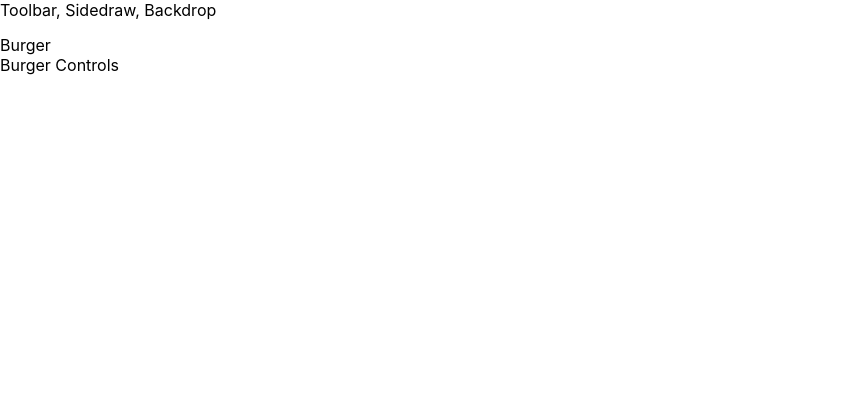
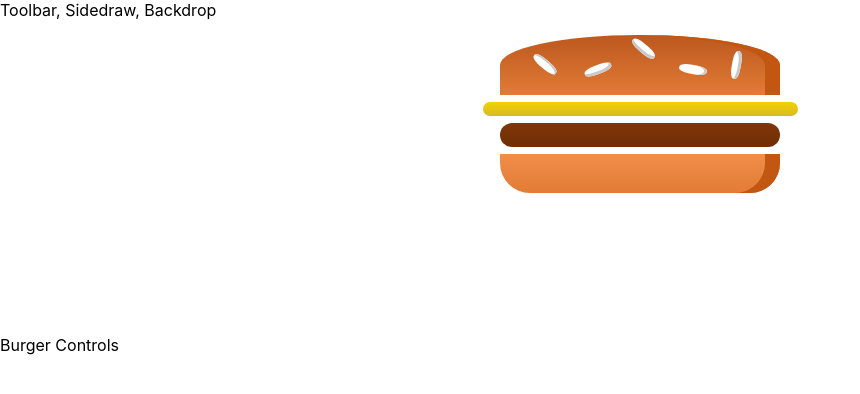
Before and after one commit to tearofenemy/burger_app, a React (Create React App) app: page / in a window 1280 px wide. Shown: the top 394 px of the page, without its empty margins (0-860 px from the left). Built offline with nearby package versions, Linux system fonts and the light colour scheme.

Commit message:
render simple burger

```diff
--- a/src/components/Burger/Burger.js
+++ b/src/components/Burger/Burger.js
@@ -0,0 +1,16 @@
+import React from "react";
+import classes from './Burger.module.css';
+import BurgerIngredient from "./BurgerIngredients/BurgerIngredients";
+
+const burger = props => {
+    return(
+      <div className={classes.Burger}>
+          <BurgerIngredient type='bread-top'/>
+          <BurgerIngredient type='cheese'/>
+          <BurgerIngredient type='meat'/>
+          <BurgerIngredient type='bread-bottom'/>
+      </div>
+    );
+};
+
+export default burger;
--- /dev/null
+++ b/src/components/Burger/Burger.module.css
@@ -0,0 +1,28 @@
+.Burger {
+    width: 100%;
+    height: 250px;
+    margin: auto;
+    text-align: center;
+    font-weight: bold;
+}
+
+@media (min-width: 1000px) and (min-height: 700px) {
+    .Burger {
+        width: 700px;
+        height: 600px;
+    }
+}
+
+@media (min-width: 500px) and (min-height: 401px) {
+    .Burger {
+        width: 450px;
+        height: 400px;
+    }
+}
+
+@media (min-width: 500px) and (min-height: 400px) {
+    .Burger {
+        width: 350px;
+        height: 300px;
+    }
+}
--- a/src/containers/BurgerBuilder/BurgerBuilder.js
+++ b/src/containers/BurgerBuilder/BurgerBuilder.js
@@ -1,11 +1,12 @@
 import React, {Component} from "react";
 import Aux from '../../hoc/Aux';
+import Burger from '../../components/Burger/Burger';
 
 class BurgerBuilder extends Component{
     render() {
         return(
           <Aux>
-              <div>Burger</div>
+              <Burger/>
               <div>Burger Controls</div>
           </Aux>
         );
```
